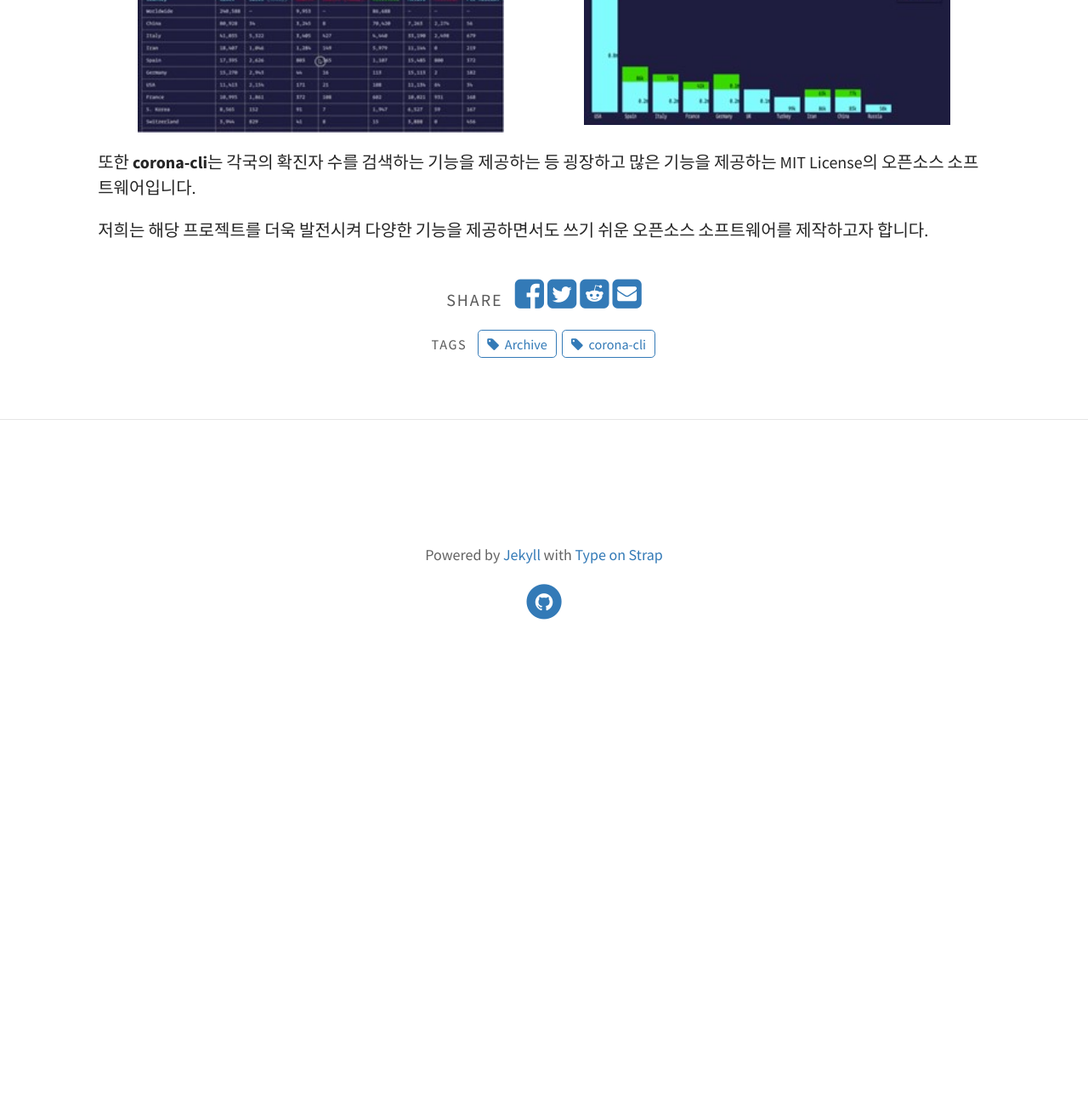
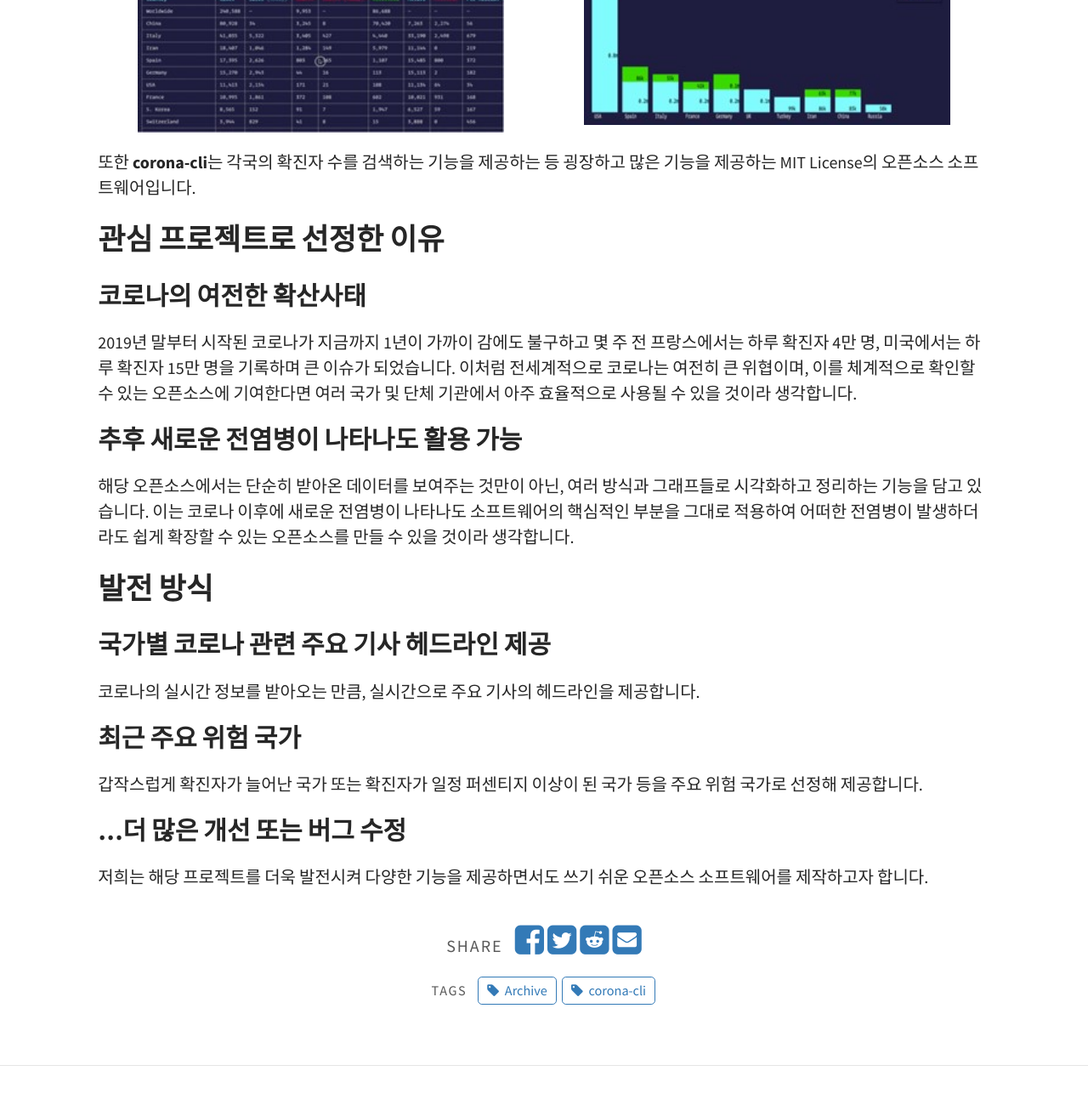
Before and after one commit to 20-2-SKKU-OSS/2020-2-OSS-2, a Jekyll site: the page built from _posts/2020-11-11-corona-cli-소개.md, in a window 1280 px wide and 1400 px high, scrolled down 698 px. Shown: the top 1293 px of the window at 85% size. Built offline with Jekyll 4.4.1, drawn with Linux system fonts in a browser that asks for light colours; before the commit the page ends 1469 px from its top, so only the background shows below that.

Commit message:
edit about.md and intro post

```diff
--- a/_posts/2020-11-11-corona-cli-소개.md
+++ b/_posts/2020-11-11-corona-cli-소개.md
@@ -16,4 +16,16 @@ Github link: <https://github.com/ahmadawais/corona-cli>
 
 또한  **corona-cli**는 각국의 확진자 수를 검색하는 기능을 제공하는 등 굉장하고 많은 기능을 제공하는 MIT License의 오픈소스 소프트웨어입니다.
 
+## 관심 프로젝트로 선정한 이유
+### 코로나의 여전한 확산사태
+2019년 말부터 시작된 코로나가 지금까지 1년이 가까이 감에도 불구하고 몇 주 전 프랑스에서는 하루 확진자 4만 명, 미국에서는 하루 확진자 15만 명을 기록하며 큰 이슈가 되었습니다. 이처럼 전세계적으로 코로나는 여전히 큰 위협이며, 이를 체계적으로 확인할 수 있는 오픈소스에 기여한다면 여러 국가 및 단체 기관에서 아주 효율적으로 사용될 수 있을 것이라 생각합니다.
+### 추후 새로운 전염병이 나타나도 활용 가능
+ 해당 오픈소스에서는 단순히 받아온 데이터를 보여주는 것만이 아닌, 여러 방식과 그래프들로 시각화하고 정리하는 기능을 담고 있습니다. 이는 코로나 이후에 새로운 전염병이 나타나도 소프트웨어의 핵심적인 부분을 그대로 적용하여 어떠한 전염병이 발생하더라도 쉽게 확장할 수 있는 오픈소스를 만들 수 있을 것이라 생각합니다.
+
+## 발전 방식
+### 국가별 코로나 관련 주요 기사 헤드라인 제공
+코로나의 실시간 정보를 받아오는 만큼, 실시간으로 주요 기사의 헤드라인을 제공합니다.
+### 최근 주요 위험 국가
+갑작스럽게 확진자가 늘어난 국가 또는 확진자가 일정 퍼센티지 이상이 된 국가 등을 주요 위험 국가로 선정해 제공합니다.
+### ...더 많은 개선 또는 버그 수정
 저희는 해당 프로젝트를 더욱 발전시켜 다양한 기능을 제공하면서도 쓰기 쉬운 오픈소스 소프트웨어를 제작하고자 합니다.
```
Also changed, not shown: pages/about.md (+5 -5 lines).
